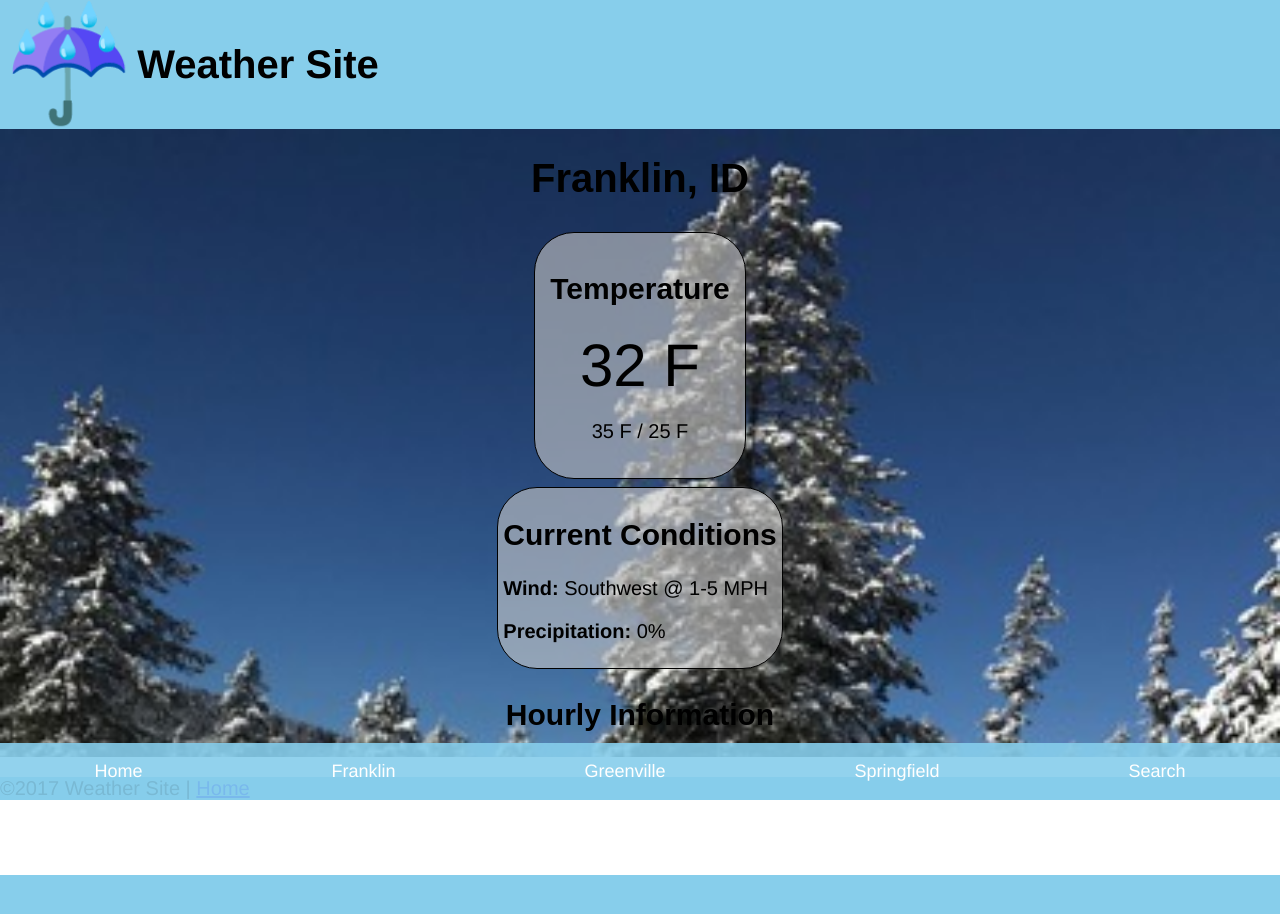
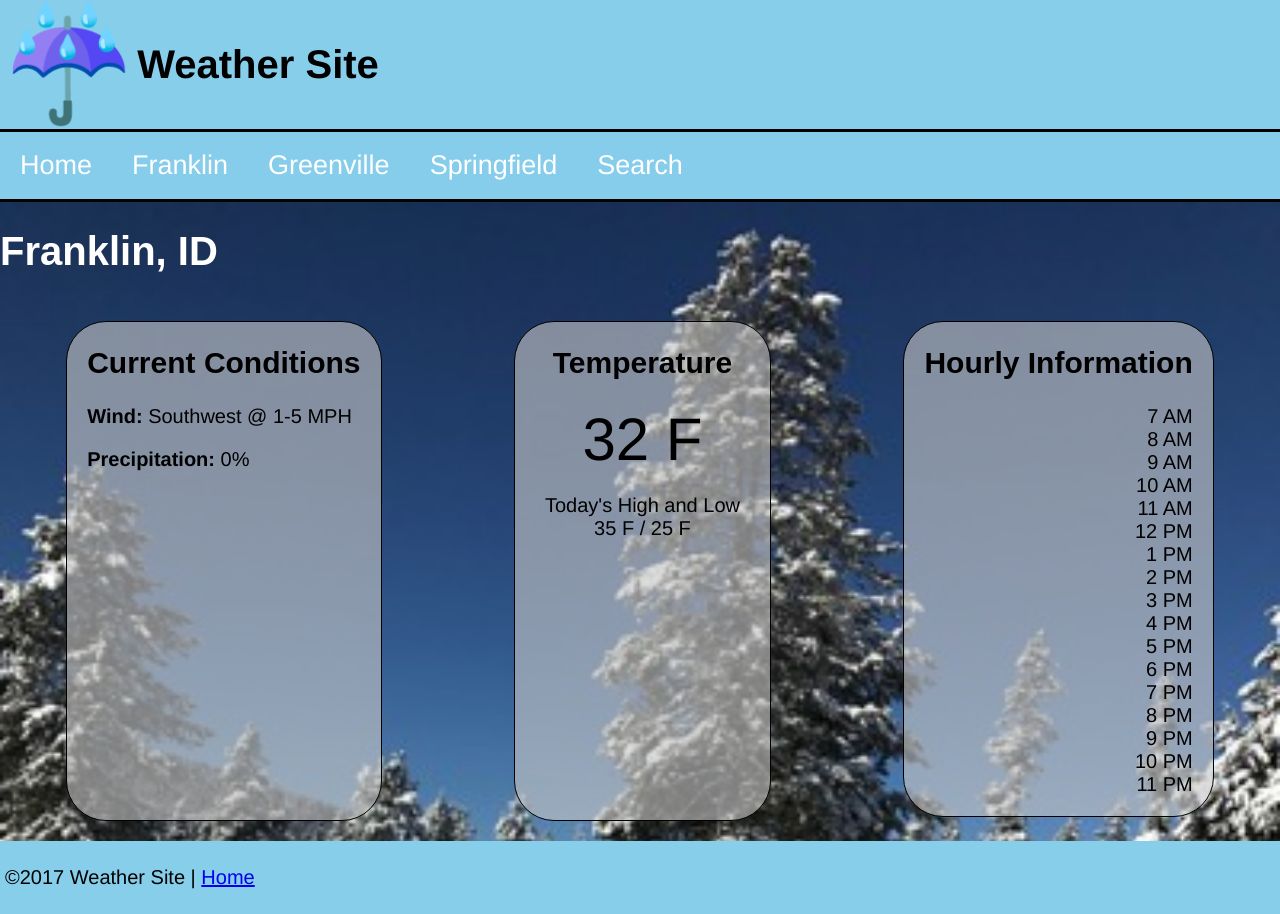
Before and after one commit to L3vi/l3vi.github.io, a PHP site: page /weather/weather-franklin.html in a window 1280 px wide. Before the commit the page ends 875 px from the top, so only its background shows below. Run offline with PHP 8.4, Linux system fonts and the light colour scheme; some web fonts are replaced.

Commit message:
Updated for desktop version

```diff
--- a/index.html
+++ b/index.html
@@ -5,6 +5,7 @@
 <head>
     <meta charset="utf-8">
     <link rel="stylesheet" href="stylesheets/styling.css">
+    <meta name="viewport" content="width=device-width">
     <title>Home | l3vi.github.io</title>
 </head>
 <!--    The body contains the actual bulk of the content.-->
--- a/weather/css/mobile.css
+++ b/weather/css/mobile.css
@@ -31,22 +31,24 @@ h1, h2, h3, h4, h5, h6 {
 
 /*-- Header --*/
 
-#page-header {
+#page_header {
+    display: flex;
     background-color: skyblue;
-    display: flex;
+    flex-wrap: wrap;
 }
 
 #logo {
     font-size: 5.5em
 }
 
-.website-name {
+.website_name {
     font-size: 2em;
     font-weight: 600;
     align-self: center;
 }
 
 /*-- Main --*/
+
 main {
     display: flex;
     flex-flow: column nowrap;
@@ -56,13 +58,18 @@ main {
     background-size: cover;
 }
 
+.city {
+    color:white;
+}
+
 .overview {
     background-color: rgba(200,200,200,.6);
     margin: .2em auto;
     border: 1px solid;
     border-radius: 40px;
     text-align: center;
-    padding: 15px;
+    padding: 0px 1.5em;
+    order: 1;
 }
 
 .current_conditions {
@@ -70,7 +77,17 @@ main {
     margin: .2em auto;
     border: 1px solid;
     border-radius: 40px;
-    padding: 5px;
+    padding: 0px 1em;
+    order: 2;
+}
+
+.hourly {
+    background-color: rgba(200,200,200,.6);
+    margin: .2em auto;
+    border: 1px solid;
+    border-radius: 40px;
+    padding: 0px 1em;
+    order: 3;
 }
 
 #current_temp {
@@ -79,9 +96,12 @@ main {
 
 /*-- Footer --*/
 footer {
-    margin-bottom: 75px;
+    margin-bottom: 50px;
     background-color: skyblue;
+    padding: 5px;
 }
+
+/*-- Navigation Bar --*/
 
 nav {
     position: fixed;
@@ -119,3 +139,65 @@ nav ul {
     list-style: none;
     padding: 0;
 }
+
+/*Desktop Version*/
+@media only screen and (min-width: 830px) {
+    nav {
+        display: flex;
+        position: relative;
+        border-top: 3px solid black;
+        border-bottom: 3px solid black;
+        width: 100%;
+    }
+
+    nav li {
+        margin: 0px 20px;
+        font-size: 1.5em
+    }
+
+    main {
+        flex-flow: row wrap;
+        background-size: cover;
+        justify-content: space-around;
+        align-items: baseline;
+        height:100%;
+    }
+
+    .city {
+        width: 100%;
+    }
+
+    .current_conditions {
+        order: 1;
+        height: 500px;
+        margin: 20px 0px;
+
+    }
+
+    .overview {
+        order: 2;
+        height: 500px;
+        margin: 20px 0px;
+
+    }
+
+    .overview p::before {
+        content: "Today's High and Low";
+        display:block;
+    }
+
+    .hourly {
+        order: 3;
+        margin: 20px 0px;
+
+    }
+
+    .hourly ul {
+        text-align: right;
+        list-style: none;
+    }
+
+    footer {
+        margin: 0;
+    }
+}
--- a/weather/weather-franklin.html
+++ b/weather/weather-franklin.html
@@ -10,17 +10,29 @@
 </head>
 
 <body>
-    <header id="page-header">
+    <header id="page_header">
         <!--<img src="images/logo.jpeg" alt="Weather Site Logo">-->
         <span id="logo">&#9748;</span>
-        <span class="website-name">Weather Site</span>
+        <span class="website_name">Weather Site</span>
+        <nav>
+            <ul>
+                <li><a href="/.." title="Go to home page">Home</a></li>
+                <li><a href="#Franklin">Franklin</a></li>
+                <li><a href="#Greenville">Greenville</a></li>
+                <li><a href="#Springfield">Springfield</a></li>
+                <li><a href="#Search">Search</a></li>
+            </ul>
+        </nav>
     </header>
     <main>
-        <h1>Franklin, ID</h1>
+
+        <h1 class="city">Franklin, ID</h1>
         <section class="overview">
             <h2>Temperature</h2>
             <span id="current_temp">32 F</span>
-            <p><!--<img src="">-->35 F / 25 F</p>
+            <p>
+                <!--<img src="">-->35 F / 25 F
+            </p>
         </section>
 
         <section class="current_conditions">
@@ -31,19 +43,29 @@
 
         <section class="hourly">
             <h2>Hourly Information</h2>
+            <ul>
+                <li>7 AM</li>
+                <li>8 AM</li>
+                <li>9 AM</li>
+                <li>10 AM</li>
+                <li>11 AM</li>
+                <li>12 PM</li>
+                <li>1 PM</li>
+                <li>2 PM</li>
+                <li>3 PM</li>
+                <li>4 PM</li>
+                <li>5 PM</li>
+                <li>6 PM</li>
+                <li>7 PM</li>
+                <li>8 PM</li>
+                <li>9 PM</li>
+                <li>10 PM</li>
+                <li>11 PM</li>
+            </ul>
         </section>
     </main>
     <footer>
         <p>&copy;2017 Weather Site | <a href="/..">Home</a></p>
-        <nav>
-            <ul>
-                <li><a href="/.." title="Go to home page">Home</a></li>
-                <li><a href="#Franklin">Franklin</a></li>
-                <li><a href="#Greenville">Greenville</a></li>
-                <li><a href="#Springfield">Springfield</a></li>
-                <li><a href="#Search">Search</a></li>
-            </ul>
-        </nav>
     </footer>
 </body>
 
```
Also changed, not shown: sandbox/media-queries.html (+56 -9 lines).
